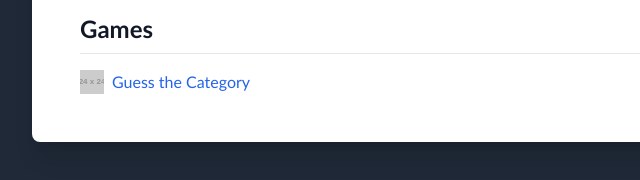
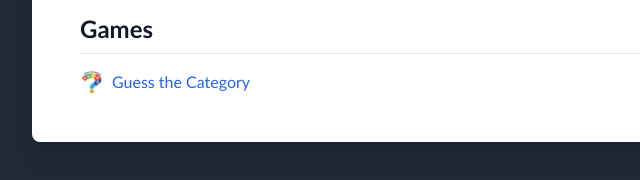
Before and after one commit to neilschreiner/neilschreiner.github.io, a plain HTML site: page index.html in a window 1280 px wide. Shown: the part 496-676 px from the top of the page, 224-864 px from the left. Drawn offline with nearby package versions, Linux system fonts and the light colour scheme; placeholder pictures from the web are drawn by us.

Commit message:
Update index.html

```diff
--- a/index.html
+++ b/index.html
@@ -61,7 +61,7 @@
             <h2 class="text-2xl font-bold text-gray-900 mb-4 pb-2 border-b border-gray-200">Games</h2>
             <div class="space-y-3">
                 <p class="text-gray-800 flex items-center">
-                    <img src="https://placehold.co/24x24/000/fff?text=?" alt="Question Mark Logo" class="w-6 h-6 mr-2 inline-block">
+                    <img src="GTC-12345QuestionMark-400x400.png" alt="Guess the Category Logo" class="w-6 h-6 mr-2 inline-block">
                     <a href="https://neilschreiner.github.io/GuessTheCategory/" target="_blank" rel="noopener noreferrer" class="text-blue-600 hover:text-blue-800 transition duration-300 ease-in-out">
                         Guess the Category
                     </a>
```
